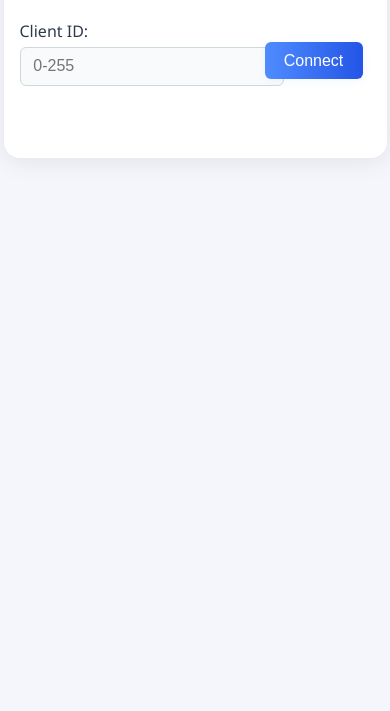
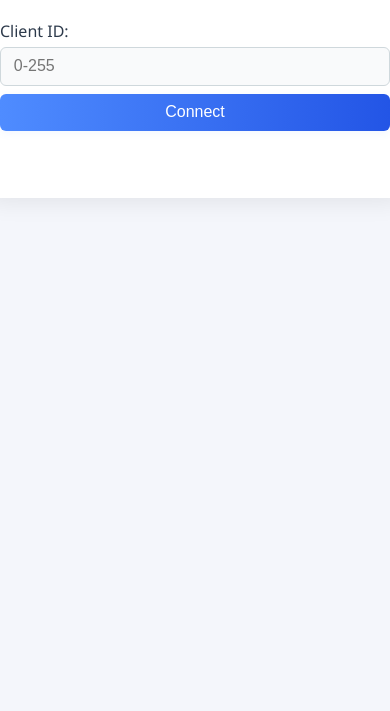
Before and after one commit to Arun131004/ChatFree_client, a plain HTML site: page index.html in a window 390 px wide. Shown: the part 133-844 px from the top of the page. Drawn offline with Linux system fonts and the light colour scheme.

Commit message:
modifiied css and index

```diff
--- a/client.css
+++ b/client.css
@@ -15,31 +15,44 @@ body {
     border-radius: 16px;
     box-shadow: 0 4px 24px rgba(0,0,0,0.08);
     min-width: 340px;
-    max-width: 400px;
+    max-width: 420px;
+    width: 100%;
 }
 h2 {
     text-align: center;
     color: #2d3a4b;
     margin-bottom: 1.5em;
 }
+.form-vertical {
+    display: flex;
+    flex-direction: column;
+    gap: 1em;
+    align-items: stretch;
+    margin-bottom: 1em;
+}
+.form-vertical .btn {
+    margin-left: 0;
+    width: 100%;
+}
 .label-input {
     font-size: 1em;
     color: #2d3a4b;
-    margin-bottom: 0.5em;
     display: flex;
     flex-direction: column;
     flex: 1 1 0;
     min-width: 0;
+    margin-bottom: 0;
 }
 input[type="number"], input[type="text"] {
     width: 100%;
     padding: 0.6em 0.8em;
-    margin: 0.3em 0 1em 0;
+    margin-top: 0.3em;
     border: 1px solid #cfd8dc;
     border-radius: 6px;
     font-size: 1em;
     background: #f9fafb;
     transition: border 0.2s;
+    box-sizing: border-box;
 }
 input[type="number"]:focus, input[type="text"]:focus {
     border: 1.5px solid #4f8cff;
@@ -53,39 +66,36 @@ input[type="number"]:focus, input[type="text"]:focus {
     padding: 0.6em 1.2em;
     font-size: 1em;
     cursor: pointer;
-    margin-right: 0.5em;
-    margin-bottom: 0.5em;
+    margin-left: 0.5em;
     transition: background 0.2s, box-shadow 0.2s;
     box-shadow: 0 2px 8px rgba(79,140,255,0.08);
+    min-width: 90px;
 }
 .btn:active {
     background: linear-gradient(90deg, #2355e6 0%, #4f8cff 100%);
 }
 #status {
-    flex-basis: 100%;
-    margin-left: 0;
-    margin-top: 0.5em;
-    font-size: 0.98em;
+    margin: 0.5em 0 1em 0;
+    font-size: 1em;
     color: #4f8cff;
     font-weight: 500;
+    text-align: center;
+    min-height: 1.2em;
 }
 #main {
-    margin-top: 1.5em;
+    margin-top: 1em;
 }
 .row {
     display: flex;
     gap: 0.5em;
-    align-items: center;
+    align-items: flex-end;
     margin-bottom: 1em;
     flex-wrap: wrap;
 }
 .row.right {
     justify-content: flex-end;
     gap: 0;
-}
-.label-input {
-    flex: 1 1 0;
-    min-width: 0;
+    margin-bottom: 0.5em;
 }
 #connectBtn, #sendBtn, #getBtn {
     flex-shrink: 0;
@@ -101,13 +111,35 @@ input[type="number"]:focus, input[type="text"]:focus {
     font-size: 1em;
     color: #2d3a4b;
     box-shadow: 0 1px 4px rgba(0,0,0,0.03);
+    min-height: 60px;
 }
 .msg-input {
     flex: 2;
+    margin-left: 0.5em;
+    margin-right: 0.5em;
+}
+form {
+    width: 100%;
+    display: flex;
+    gap: 0.5em;
+    align-items: flex-end;
+    margin-bottom: 0;
 }
 @media (max-width: 500px) {
     .container {
-        min-width: 90vw;
+        min-width: 95vw;
         padding: 1em;
     }
+    .btn {
+        min-width: 70px;
+        padding: 0.6em 0.5em;
+        width: 100%;
+    }
+    #messages {
+        font-size: 0.95em;
+    }
+    .row, .form-vertical {
+        flex-direction: column;
+        gap: 0.5em;
+    }
 }
--- a/index.html
+++ b/index.html
@@ -8,23 +8,23 @@
 <body>
     <div class="container">
         <h2>E-Messenger Client</h2>
-        <div class="row">
-            <label class="label-input">Client ID:
-                <input type="number" id="clientId" min="0" max="255" placeholder="0-255">
+        <form id="connectForm" class="form-vertical">
+            <label class="label-input">
+                Client ID:
+                <input type="number" id="clientId" min="0" max="255" placeholder="0-255" required>
             </label>
-            <button class="btn" id="connectBtn">Connect</button>
-            <span id="status"></span>
-        </div>
+            <button type="submit" class="btn" id="connectBtn">Connect</button>
+        </form>
+        <div id="status"></div>
         <div id="main" style="display:none;">
-            <div class="row">
-                <label class="label-input">Receiver ID:
-                    <input type="number" id="receiverId" min="0" max="255" placeholder="0-255">
+            <form id="messageForm" class="row">
+                <label class="label-input">
+                    Receiver ID:
+                    <input type="number" id="receiverId" min="0" max="255" placeholder="0-255" required>
                 </label>
-            </div>
-            <div class="row">
-                <input type="text" id="messageInput" placeholder="Type your message" class="msg-input">
-                <button class="btn" id="sendBtn">Send</button>
-            </div>
+                <input type="text" id="messageInput" placeholder="Type your message" class="msg-input" required>
+                <button type="submit" class="btn" id="sendBtn">Send</button>
+            </form>
             <div class="row right">
                 <button class="btn" id="getBtn">Get Message</button>
             </div>
```
